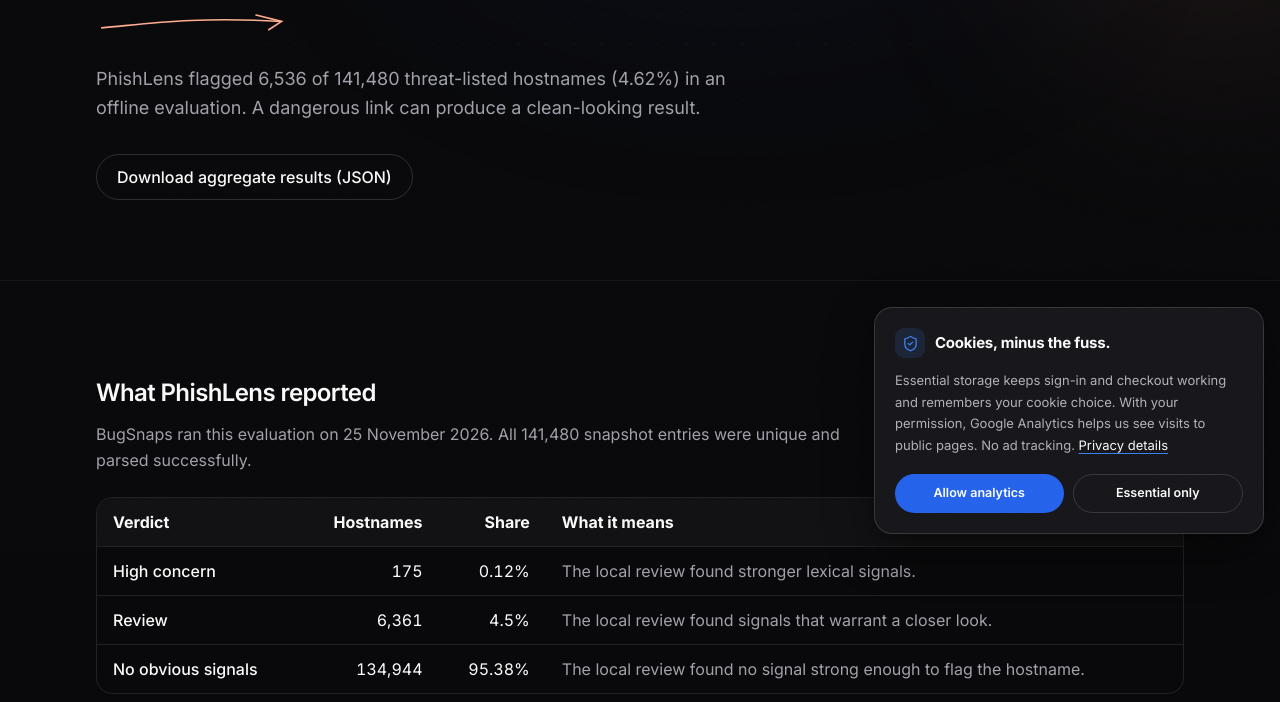
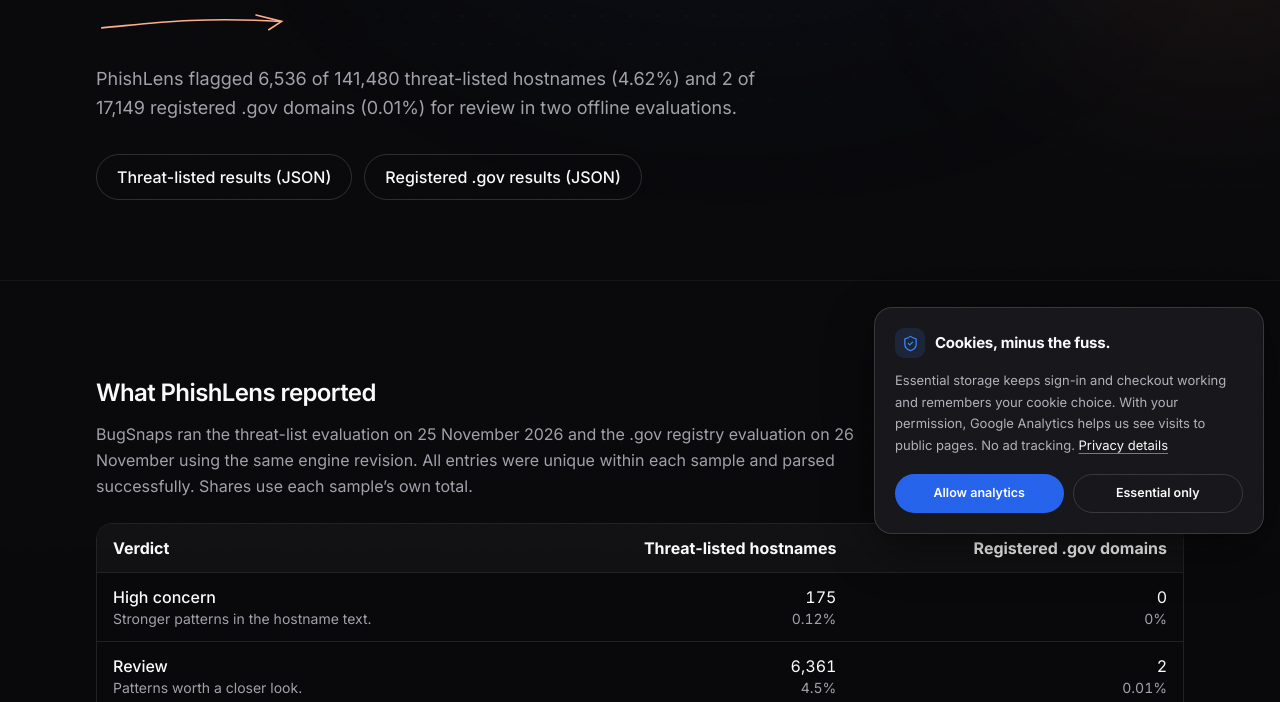
Before and after one commit to 4ryanwaliaa/BugSnaps, a Next.js app: page /benchmarks/phishing-link-checker in a window 1280 px wide. Shown: the part 250-952 px from the top of the page. Built offline with nearby package versions, Linux system fonts and the light colour scheme; no server answers.

Commit message:
Publish PhishLens government domain comparison benchmark

```diff
--- a/app/benchmarks/page.tsx
+++ b/app/benchmarks/page.tsx
@@ -136,7 +136,7 @@ export default function BenchmarksPage() {
       <Section labelledBy="phishlens-benchmark-title" className="!pb-0">
         <h2 id="phishlens-benchmark-title" className="text-2xl font-semibold">PhishLens offline evaluation</h2>
         <p className="mt-3 max-w-2xl text-base leading-relaxed text-muted">
-          Review measured local link-checker results on an archived hostname dataset, with methods, limitations and aggregate counts.
+          Review offline verdicts for threat-listed hostnames and registered U.S. .gov domains, with methods, limitations and aggregate counts.
         </p>
         <Link href="/benchmarks/phishing-link-checker" className="mt-4 inline-flex font-medium text-accent hover:underline">
           Read the phishing link checker benchmark
--- a/app/benchmarks/phishing-link-checker/page.tsx
+++ b/app/benchmarks/phishing-link-checker/page.tsx
@@ -2,13 +2,16 @@ import Link from "@/components/site/content-link";
 import { JsonLd, PageHeader, Prose, Section, SiteShell } from "@/components/site/page-parts";
 import { absoluteUrl, ORG, ORG_ID, pageMetadata, techArticleJsonLd } from "@/lib/site";
 import run from "@/public/benchmarks/phishlens-offline-2026-11-25.json";
+import registryRun from "@/public/benchmarks/phishlens-dotgov-2026-11-26.json";
 
 const path = "/benchmarks/phishing-link-checker";
 const resultsPath = "/benchmarks/phishlens-offline-2026-11-25.json";
+const registryResultsPath = "/benchmarks/phishlens-dotgov-2026-11-26.json";
 const headline = "Phishing link checker benchmark";
 const published = "2026-11-25";
+const modified = "2026-11-26";
 const description =
-  "See how PhishLens flagged 6,536 of 141,480 threat-listed hostnames offline. Read the method, limitations and downloadable aggregate results.";
+  "See how PhishLens reviewed 141,480 threat-listed hostnames and 17,149 registered .gov domains offline. Read the method and download aggregate results.";
 
 export const metadata = pageMetadata({
   title: "Phishing Link Checker Benchmark | PhishLens",
@@ -16,16 +19,23 @@ export const metadata = pageMetadata({
   path,
   type: "article",
   published,
+  modified,
 });
 
 const counts = run.counts;
+const registryCounts = registryRun.counts;
 const flagged = counts.highConcern + counts.review;
+const registryFlagged = registryCounts.highConcern + registryCounts.review;
 const formatCount = new Intl.NumberFormat("en-US");
 const formatRate = new Intl.NumberFormat("en-US", { style: "percent", maximumFractionDigits: 2 });
 const outcomes = [
-  { name: "High concern", count: counts.highConcern, meaning: "The local review found stronger lexical signals." },
-  { name: "Review", count: counts.review, meaning: "The local review found signals that warrant a closer look." },
-  { name: "No obvious signals", count: counts.noObviousSignals, meaning: "The local review found no signal strong enough to flag the hostname." },
+  { name: "High concern", key: "highConcern", meaning: "Stronger patterns in the hostname text." },
+  { name: "Review", key: "review", meaning: "Patterns worth a closer look." },
+  { name: "No obvious signals", key: "noObviousSignals", meaning: "No pattern strong enough to flag." },
+] as const;
+const samples = [
+  { label: "Threat-listed hostnames", counts },
+  { label: "Registered .gov domains", counts: registryCounts },
 ];
 const resultsJsonLd = {
   "@context": "https://schema.org",
@@ -43,52 +53,68 @@ const resultsJsonLd = {
     encodingFormat: "application/json",
   },
 };
+const registryJsonLd = {
+  ...resultsJsonLd,
+  "@id": `${absoluteUrl(path)}#dotgov-results`,
+  name: "PhishLens offline verdicts for registered U.S. .gov domains",
+  description: "Aggregate verdict counts for 17,149 registered second-level .gov domain names from the 25 November 2026 CISA registry snapshot. Evaluated offline on 26 November 2026.",
+  datePublished: modified,
+  distribution: { ...resultsJsonLd.distribution, contentUrl: absoluteUrl(registryResultsPath) },
+};
 
 export default function PhishingLinkCheckerBenchmark() {
   return (
     <SiteShell>
-      <JsonLd data={techArticleJsonLd({ headline, description, path, datePublished: published })} />
+      <JsonLd data={techArticleJsonLd({ headline, description, path, datePublished: published, dateModified: modified })} />
       <JsonLd data={resultsJsonLd} />
+      <JsonLd data={registryJsonLd} />
       <PageHeader
         crumbs={[
           { name: "Benchmarks", path: "/benchmarks" },
           { name: "Phishing link checker", path },
         ]}
         title={headline}
-        lead={`PhishLens flagged ${formatCount.format(flagged)} of ${formatCount.format(counts.parsed)} threat-listed hostnames (${formatRate.format(flagged / counts.parsed)}) in an offline evaluation. A dangerous link can produce a clean-looking result.`}
+        lead={`PhishLens flagged ${formatCount.format(flagged)} of ${formatCount.format(counts.parsed)} threat-listed hostnames (${formatRate.format(flagged / counts.parsed)}) and ${formatCount.format(registryFlagged)} of ${formatCount.format(registryCounts.parsed)} registered .gov domains (${formatRate.format(registryFlagged / registryCounts.parsed)}) for review in two offline evaluations.`}
       >
-        <a
-          href={resultsPath}
-          download
-          className="inline-flex min-h-11 items-center rounded-full border border-white/15 px-5 py-2.5 text-base font-medium hover:border-accent/50"
-        >
-          Download aggregate results (JSON)
-        </a>
+        <div className="flex flex-wrap gap-3">
+          <a href={resultsPath} download className="inline-flex min-h-11 items-center rounded-full border border-white/15 px-5 py-2.5 text-base font-medium hover:border-accent/50">
+            Threat-listed results (JSON)
+          </a>
+          <a href={registryResultsPath} download className="inline-flex min-h-11 items-center rounded-full border border-white/15 px-5 py-2.5 text-base font-medium hover:border-accent/50">
+            Registered .gov results (JSON)
+          </a>
+        </div>
       </PageHeader>
 
       <Section labelledBy="phish-results">
         <h2 id="phish-results" className="text-2xl font-semibold tracking-tight">What PhishLens reported</h2>
         <p className="mt-3 max-w-3xl text-base leading-relaxed text-muted">
-          BugSnaps ran this evaluation on 25 November 2026. All {formatCount.format(counts.inputEntries)} snapshot entries were unique and parsed successfully.
+          BugSnaps ran the threat-list evaluation on 25 November 2026 and the .gov registry evaluation on 26 November using the same engine revision. All entries were unique within each sample and parsed successfully. Shares use each sample’s own total.
         </p>
         <div className="mt-6 overflow-x-auto rounded-2xl border border-white/10">
-          <table className="w-full min-w-[32rem] text-left text-base">
-            <caption className="sr-only">Local verdicts for the archived hostname sample</caption>
+          <table className="w-full text-left text-sm sm:text-base">
+            <caption className="sr-only">Offline PhishLens verdict counts and shares by hostname sample</caption>
             <thead className="bg-surface">
               <tr>
-                <th scope="col" className="px-4 py-3">Verdict</th>
-                <th scope="col" className="px-4 py-3 text-right">Hostnames</th>
-                <th scope="col" className="px-4 py-3 text-right">Share</th>
-                <th scope="col" className="px-4 py-3">What it means</th>
+                <th scope="col" className="px-2.5 py-3 sm:px-4">Verdict</th>
+                {samples.map((sample) => (
+                  <th key={sample.label} scope="col" className="px-2.5 py-3 text-right sm:px-4">{sample.label}</th>
+                ))}
               </tr>
             </thead>
             <tbody>
               {outcomes.map((outcome) => (
                 <tr key={outcome.name} className="border-t border-white/10">
-                  <th scope="row" className="px-4 py-3 font-medium">{outcome.name}</th>
-                  <td className="px-4 py-3 text-right tabular-nums">{formatCount.format(outcome.count)}</td>
-                  <td className="px-4 py-3 text-right tabular-nums">{formatRate.format(outcome.count / counts.parsed)}</td>
-                  <td className="px-4 py-3 text-muted">{outcome.meaning}</td>
+                  <th scope="row" className="px-2.5 py-3 font-medium sm:px-4">
+                    {outcome.name}
+                    <span className="block text-sm font-normal text-muted">{outcome.meaning}</span>
+                  </th>
+                  {samples.map((sample) => (
+                    <td key={sample.label} className="px-2.5 py-3 text-right tabular-nums sm:px-4">
+                      {formatCount.format(sample.counts[outcome.key])}
+                      <span className="block text-sm text-muted">{formatRate.format(sample.counts[outcome.key] / sample.counts.parsed)}</span>
+                    </td>
+                  ))}
                 </tr>
               ))}
             </tbody>
@@ -100,13 +126,18 @@ export default function PhishingLinkCheckerBenchmark() {
         <h2 id="phish-method" className="text-2xl font-semibold tracking-tight">Method and limits</h2>
         <Prose>
           <p>
-            We verified the checksum of PhishDestroy’s 27 October 2026 DNS-active snapshot and passed its hostnames to the same URL-pattern engine used by PhishLens. PhishDestroy lists suspected phishing, scams and crypto-drainer infrastructure. Its DNS-active label means a hostname resolved during the provider’s check. We ran the evaluation offline and contacted none of the hostnames. The download records the dataset revision, checksums and counts.
+            We verified the checksum of PhishDestroy’s 27 October 2026 DNS-active snapshot and passed its hostnames to the same URL-pattern engine used by PhishLens. PhishDestroy lists suspected phishing, scams and crypto-drainer infrastructure. Its DNS-active label means a hostname resolved during the provider’s check.
           </p>
           <p>
-            The {formatRate.format(flagged / counts.parsed)} flagged rate applies to this particular list and hostname-only setup. We used no independently verified benign sample, so the run cannot estimate false positives or overall accuracy. Full URL paths, redirects, page content, message context and optional reputation or DNS lookups were outside the test. BugSnaps develops PhishLens and ran the evaluation in-house.
+            The registry evaluation used the second-level names in CISA’s 25 November 2026 .gov registry snapshot. Only verified U.S. government organizations can register .gov domains. The snapshot includes domains on hold and domains that may lack a website. Registry membership describes the registrant. It leaves the safety of individual pages unverified.
           </p>
           <p>
-            <a href="https://phishdestroy.io/dataset">PhishDestroy dataset documentation</a>
+            Each flagged rate describes its own hostname sample. These results cannot estimate false positives or overall accuracy. We contacted zero listed domains. URL paths, redirects, page content, message context and optional reputation or DNS lookups were outside both runs. The downloads record snapshot revisions, checksums and aggregate counts. BugSnaps develops PhishLens and ran both evaluations in-house.
+          </p>
+          <p>
+            <a href="https://phishdestroy.io/dataset">PhishDestroy dataset documentation</a>{" · "}
+            <a href="https://get.gov/about/data/">CISA .gov registry data</a>{" · "}
+            <a href="https://get.gov/domains/eligibility/">.gov registration eligibility</a>
           </p>
         </Prose>
       </Section>
--- a/app/llms.txt/route.ts
+++ b/app/llms.txt/route.ts
@@ -14,7 +14,7 @@ export function GET() {
     `- [EndpointRadar Windows security posture](${absoluteUrl("/endpointradar")}): Review read-only checks for Windows firewall, antivirus, and update settings.`,
     "",
     "## Benchmarks and practical guides",
-    `- [Phishing link checker benchmark](${absoluteUrl("/benchmarks/phishing-link-checker")}): Measured PhishLens results and limitations for a local evaluation.`,
+    `- [Phishing link checker benchmark](${absoluteUrl("/benchmarks/phishing-link-checker")}): Offline PhishLens verdict counts for threat-listed hostnames and registered U.S. .gov domains, with methods and limitations.`,
     `- [Phishing link checker comparison](${absoluteUrl("/compare/phishing-link-checkers")}): Compare local URL review, public reputation lookups, and what a submission shares.`,
     `- [Website security checklist](${absoluteUrl("/website-security-checklist")}): Pre-launch checks for applications, deployment settings, and incident readiness.`,
     `- [How to read phishing link checker results](${absoluteUrl("/blog/phishing-link-checker-results-explained")}): Interpret local signals, external evidence, and unavailable checks.`,
--- a/app/resources/page.tsx
+++ b/app/resources/page.tsx
@@ -14,7 +14,7 @@ const collections = [
   { title: "Website security checklist before launch", path: "/website-security-checklist", text: "Review HTTPS, access, backups and alerts. Download a CSV to record evidence and sign off on a release." },
   { title: "Phishing link checker comparison", path: "/compare/phishing-link-checkers", text: "Compare five tools, including PhishLens and CheckPhish, by what they check and what you share." },
   { title: "Report phishing in Gmail or Outlook", path: "/guides/phishing-email-evidence-preservation", text: "Find the web reporting controls, preserve the original email and download a text template for your IT report." },
-  { title: "PhishLens offline benchmark", path: "/benchmarks/phishing-link-checker", text: "See how the local checker classified 141,480 threat-listed hostnames, with downloadable aggregate results." },
+  { title: "PhishLens offline benchmark", path: "/benchmarks/phishing-link-checker", text: "See offline verdicts for 141,480 threat-listed hostnames and 17,149 registered .gov domains, with aggregate downloads." },
   { title: "Windows Security Protection History", path: "/guides/windows-security-protection-history", text: "Find recent Windows Security alerts, understand what the action cards mean and record details for IT." },
   { title: "Security playbooks", path: "/security-playbooks", text: "Choose a practical starting point for applications, APIs, Windows endpoints, digital footprints, suspicious links and broader assessments." },
   { title: "React2Shell and framework vulnerability guides", path: "/vulnerability-guides", text: "Check advisory names, affected deployments, framework patches and scan evidence across a connected collection of practical guides." },
--- a/lib/routes.ts
+++ b/lib/routes.ts
@@ -58,8 +58,8 @@ export const INDEXABLE_ROUTES: IndexableRoute[] = [
 
   // Comparisons
   { path: "/us-vs-competitors", changeFrequency: "weekly", priority: 0.9, lastModified: "2026-10-08" },
-  { path: "/benchmarks", changeFrequency: "weekly", priority: 0.9, lastModified: "2026-11-25" },
-  { path: "/benchmarks/phishing-link-checker", changeFrequency: "monthly", priority: 0.7, lastModified: "2026-11-25" },
+  { path: "/benchmarks", changeFrequency: "weekly", priority: 0.9, lastModified: "2026-11-26" },
+  { path: "/benchmarks/phishing-link-checker", changeFrequency: "monthly", priority: 0.7, lastModified: "2026-11-26" },
   { path: "/improvements", changeFrequency: "monthly", priority: 0.8, lastModified: "2026-10-08" },
   { path: "/why-bugsnaps", changeFrequency: "monthly", priority: 0.8, lastModified: "2026-10-08" },
   { path: "/compare/mypentest-vs-ai-assistants", changeFrequency: "monthly", priority: 0.8, lastModified: "2026-10-08" },
--- /dev/null
+++ b/public/benchmarks/phishlens-dotgov-2026-11-26.json
@@ -0,0 +1,29 @@
+{
+  "evaluatedAt": "2026-11-26T03:38:19.532Z",
+  "publisher": "BugSnaps",
+  "test": "PhishLens local URL-pattern review on registered U.S. .gov domains",
+  "engineRevision": "773716f635ea9c2014ebf81e7729a313017eeceb",
+  "engineSha256": "6d5c39680700d380c38b006f666e11d881e89a0a1958b9d85c20d81137f8845e",
+  "source": {
+    "provider": "Cybersecurity and Infrastructure Security Agency (CISA)",
+    "dataset": "All .gov domains",
+    "snapshotDate": "2026-11-25",
+    "sourceRevision": "29c0fa2c4c7cc448f194aaff26b6fccf6e275859",
+    "url": "https://raw.githubusercontent.com/cisagov/dotgov-data/29c0fa2c4c7cc448f194aaff26b6fccf6e275859/current-full.csv",
+    "sha256": "23c71da6a7e1700bbf5bb025f6a0d0d2fd5e92f341b5fe9a14715ebe67455560"
+  },
+  "input": {
+    "normalization": "Read the Domain name CSV column, trim whitespace, lowercase and preserve source order. Save as UTF-8 with one name per line and LF after each name.",
+    "sha256": "0222f022e21fd0f32d7db9fba43baac13ea2dbfc2818b3727a9bd38c6a5c2b17"
+  },
+  "counts": {
+    "inputEntries": 17149,
+    "duplicateInputs": 0,
+    "parsed": 17149,
+    "rejected": 0,
+    "highConcern": 0,
+    "review": 2,
+    "noObviousSignals": 17147
+  },
+  "scope": "Registered second-level .gov domain names only. No listed domains were contacted. The results describe this registry snapshot and cannot establish page safety, a false-positive rate, or overall accuracy."
+}
```
Also changed, not shown: scripts/check-seo.cjs (+11 -4 lines).
